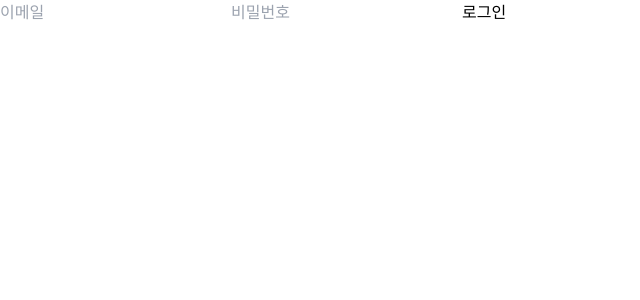
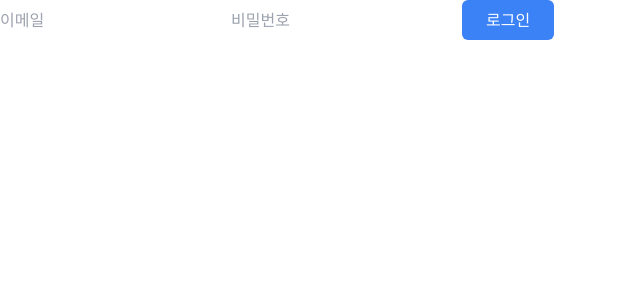
Before and after one commit to ormi-pixstar/pixstar-fe, a React (Create React App) app: page /login in a window 1280 px wide. Shown: the top 300 px of the page, without its empty margins (0-640 px from the left). Built offline with nearby package versions, Linux system fonts and the light colour scheme.

Commit message:
💄 CSS: 버튼 컴포넌트 CSS

```diff
--- a/src/components/common/AuthFormBtn.jsx
+++ b/src/components/common/AuthFormBtn.jsx
@@ -1,4 +1,8 @@
 const AuthFormBtn = ({ name }) => {
-  return <button>{name}</button>;
+  return (
+    <button className='px-6 py-2 text-white bg-blue-500 rounded-md hover:bg-blue-600 active:bg-blue-700 focus:outline-none focus:ring-2 focus:ring-blue-400 focus:ring-opacity-50'>
+      {name}
+    </button>
+  );
 };
 export default AuthFormBtn;
```
